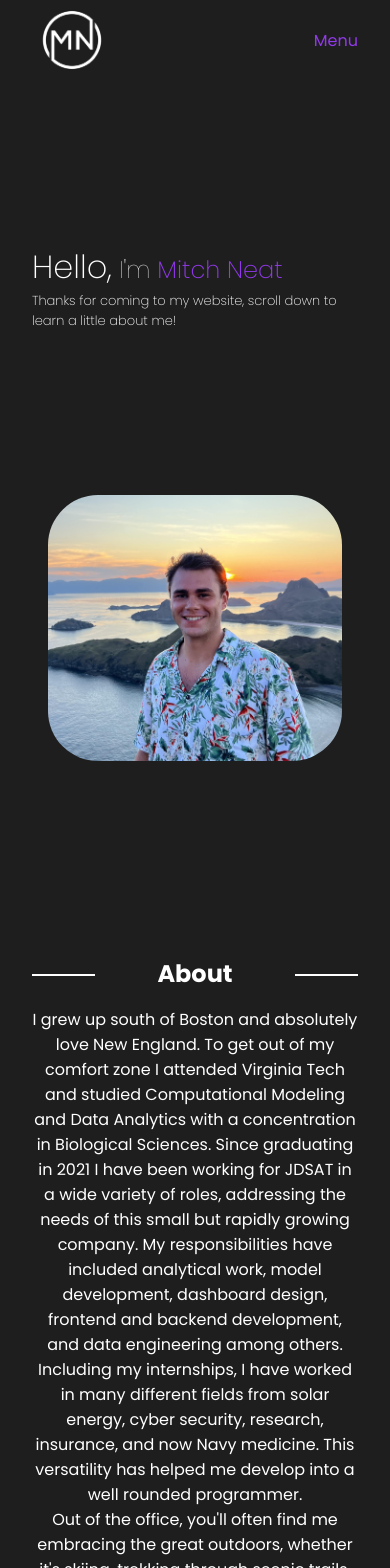
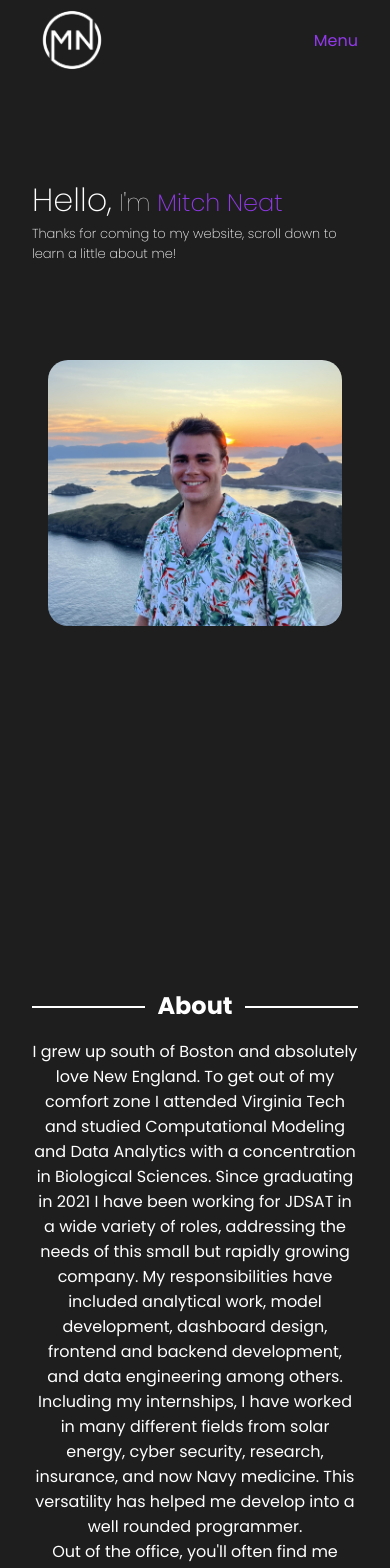
Before and after one commit to mitchneat/personalWebsite, a React (Create React App) app: page / in a window 390 px wide. Shown: the top 1568 px of the page. Built offline with nearby package versions, Linux system fonts and the light colour scheme.

Commit message:
Updates to display mostly for phone sized screen

```diff
--- a/src/components/footer/footer.css
+++ b/src/components/footer/footer.css
@@ -4,7 +4,7 @@
 }
 
 
-@media screen and (max-width: 600px) {
+@media screen and (max-width: 768px) {
     .footer {
         padding: 10px;
     }
@@ -13,3 +13,12 @@
         display: none;
     }
 }
+
+
+@media screen and (max-width: 500px) {
+    .footer{
+        font-size: 0.75rem;
+    }
+
+
+  }
--- a/src/components/footer/footer.js
+++ b/src/components/footer/footer.js
@@ -9,7 +9,6 @@ const Footer = () => {
                     This is a work in progress.
                     If you would like to report any issues please see Contact Me.
                 </div>
-                {/* <br/> */}
                 <div className='center'>
                     Copyright &#169; 2024 Mitchell Neat. All rights Reserved.
                 </div>
--- a/src/components/landing/landing.css
+++ b/src/components/landing/landing.css
@@ -68,18 +68,24 @@
     @media screen and (max-width: 768px) {
         .top-section{
             flex-direction: column;
-            justify-content: space-evenly;
+            /* justify-content: space-evenly; */
         }
         .bg {
             max-width: 100%;
             margin-left: 0;
+            border-radius: 20px;
         }
+
 
         .introContent,
         .profileImg {
+            padding-top: 6rem;
             flex: none;
             width: 100%;
         }
+        .top-section {
+            justify-content:flex-start
+          }
 
         /* .profileImg {
             display: flex;
@@ -121,7 +127,7 @@
         margin: 20px 0;
     } */
 
-    .bottom-section {
+    .bottom-section-land {
         margin-top: 4rem;
         margin-bottom: 1rem;
         width: 100%;
@@ -129,8 +135,8 @@
         position: relative; /* Position the pseudo-element relative to this container */
     }
 
-    .bottom-section::before,
-    .bottom-section::after {
+    .bottom-section-land::before,
+    .bottom-section-land::after {
         content: "";
         position: absolute;
         top: 50%;
@@ -139,11 +145,11 @@
         background-color: white;
     }
 
-    .bottom-section::before {
+    .bottom-section-land::before {
         left: 0;
     }
 
-    .bottom-section::after {
+    .bottom-section-land::after {
         right: 0;
     }
 
--- a/src/components/landing/landing.js
+++ b/src/components/landing/landing.js
@@ -20,7 +20,7 @@ const Landing = () => {
                 </div>
             </div>
 
-            <div class="bottom-section">
+            <div class="bottom-section-land">
                 <h2>About</h2>
             </div>
             <div className="paragraphsPart">
--- a/src/components/navbar/navbar.js
+++ b/src/components/navbar/navbar.js
@@ -16,6 +16,14 @@ const Navbar = () => {
         }
     };
 
+    const closeMenu = () => {
+        setIsMobileMenuOpen(false);
+        const content = document.querySelector('.content');
+        if (content) {
+            content.classList.remove('extended-content');
+        }
+    };
+
     return (
         <nav className="navbar">
             <div className='navbar-content-mobile'>
@@ -23,11 +31,11 @@ const Navbar = () => {
                 <div className='mobileMenu'>
                     <button className='mobileMenuBtn' onClick={toggleMenu}>Menu</button>
                     <div className={`mobileMenuItems ${isMobileMenuOpen ? 'active' : ''}`}>
-                        <Link to='' className='mobileMenuItem'>Home</Link>
-                        <Link to='/projects' className='mobileMenuItem'>Projects</Link>
-                        <Link to='/photos' className='mobileMenuItem'>Travel</Link>
-                        <Link to='/resume' className='mobileMenuItem'>Resume</Link>
-                        <Link to='/contact' className='mobileMenuItem'>
+                        <Link to='' className='mobileMenuItem' onClick={closeMenu}>Home</Link>
+                        <Link to='/projects' className='mobileMenuItem' onClick={closeMenu}>Projects</Link>
+                        <Link to='/photos' className='mobileMenuItem' onClick={closeMenu}>Travel</Link>
+                        <Link to='/resume' className='mobileMenuItem' onClick={closeMenu}>Resume</Link>
+                        <Link to='/contact' className='mobileMenuItem' onClick={closeMenu}>
                             <button className='mobileMenuBtn'>
                                 <img src='' alt='' className='mobileMenuImg' /> Contact Me
                             </button>
--- a/src/components/photoEveryday/photoEveryday.css
+++ b/src/components/photoEveryday/photoEveryday.css
@@ -7,14 +7,12 @@
     padding: 0 5rem;
 }
 
-.videoPlayer{
+.videoPlayerPE{
     width:55%;
     height: auto;
-    /* max-width: 100%;
-    max-height: 100%; */
 }
 
-.bottom-section {
+.bottom-section-pe {
     margin-top: 4rem;
     margin-bottom: 1rem;
     width: 100%;
@@ -22,21 +20,21 @@
     position: relative; /* Position the pseudo-element relative to this container */
 }
 
-.bottom-section::before,
-.bottom-section::after {
+.bottom-section-pe::before,
+.bottom-section-pe::after {
     content: "";
     position: absolute;
     top: 50%;
-    width: calc(50% - 50px); /* Set the width dynamically */
+    width: calc(50% - 55px); /* Set the width dynamically */
     height: 2px;
     background-color: white;
 }
 
-.bottom-section::before {
+.bottom-section-pe::before {
     left: 0;
 }
 
-.bottom-section::after {
+.bottom-section-pe::after {
     right: 0;
 }
 
@@ -64,4 +62,12 @@ h2 {
         margin-bottom: 2rem;
         text-align: center;
     }
+    .videoPage{
+        padding: 0 2rem;
+    }
+    .videoPlayerPE{
+        width:100%;
+        height: auto;
+        padding-top: 1rem;
+    }
 }
--- a/src/components/photoEveryday/photoEveryday.js
+++ b/src/components/photoEveryday/photoEveryday.js
@@ -6,12 +6,12 @@ const PhotoED = () => {
   return (
 
     <div className='videoPage'>
-      <video className='videoPlayer' controls muted>
+      <video className='videoPlayerPE' controls muted>
           <source src={fullVid} type="video/mp4"/>
           This video does not contain audio tracks.
       </video>
 
-      <div class="bottom-section">
+      <div class="bottom-section-pe">
                 <h2>Details</h2>
       </div>
       <div className="paragraphsPart">
--- a/src/components/photos/photos.css
+++ b/src/components/photos/photos.css
@@ -1,5 +1,5 @@
 
-  .image-page {
+  .image-page-photo {
     display: flex;
     flex-wrap: wrap;
     justify-content: center;
@@ -47,9 +47,29 @@
   z-index: 2;
 }
 
-@media screen and (max-width: 840px) {
+@media screen and (max-width: 768px) {
   .overlay-text{
     font-size: 1.25rem;
+  }
+
+}
+
+@media screen and (max-width: 500px) {
+  .overlay-text{
+    top: 5px;
+    padding: 0px;
+    font-size: 0.75rem;
+
+  }
+
+  .image-wrapper{
+    gap: 5px;
+  }
+
+  .image-page-photo{
+    padding-top: 1rem;
+    padding: 0px;
+    gap: 5px;
   }
 
 }
--- a/src/components/photos/photos.js
+++ b/src/components/photos/photos.js
@@ -32,7 +32,7 @@ const Photos = () => {
     // }, [src])
 
     return (
-        <div className='image-page'>
+        <div className='image-page-photo'>
             <Link to='/greece' className="image-link">
 
                 <div className='image-wrapper'>
--- a/src/components/robocv/robocv.css
+++ b/src/components/robocv/robocv.css
@@ -17,7 +17,7 @@
 
 
 
-.bottom-section {
+.bottom-section-robo {
     margin-top: 2rem;
     margin-bottom: 1rem;
     width: 100%;
@@ -25,8 +25,8 @@
     position: relative; /* Position the pseudo-element relative to this container */
 }
 
-.bottom-section::before,
-.bottom-section::after {
+.bottom-section-robo::before,
+.bottom-section-robo::after {
     content: "";
     position: absolute;
     top: 50%;
@@ -35,11 +35,11 @@
     background-color: white;
 }
 
-.bottom-section::before {
+.bottom-section-robo::before {
     left: 0;
 }
 
-.bottom-section::after {
+.bottom-section-robo::after {
     right: 0;
 }
 
@@ -75,4 +75,11 @@ h2 {
     .plotimage{
         width: 100%;
     }
+    .projectPage{
+        padding: 0 2rem;
+    }
+    .bottom-section-robo::before,
+    .bottom-section-robo::after {
+    width: calc(50% - 80px); /* Set the width dynamically */
 }
+}
--- a/src/components/robocv/robocv.js
+++ b/src/components/robocv/robocv.js
@@ -13,7 +13,7 @@ const Robocv = () => {
                 This video does not contain audio tracks.
             </video>
 
-            <div class="bottom-section">
+            <div class="bottom-section-robo">
                 <h2>Inspiration</h2>
             </div>
             <div className="paragraphsPart2">
@@ -31,7 +31,7 @@ const Robocv = () => {
                     I cannot stress enough how simple this was to use and how incredibly impressed I am based on my prior experience creating computer vision models.
                 </p>
             </div>
-            <div class="bottom-section">
+            <div class="bottom-section-robo">
                 <h2>Results</h2>
             </div>
             <div className="paragraphsPart2">
```
